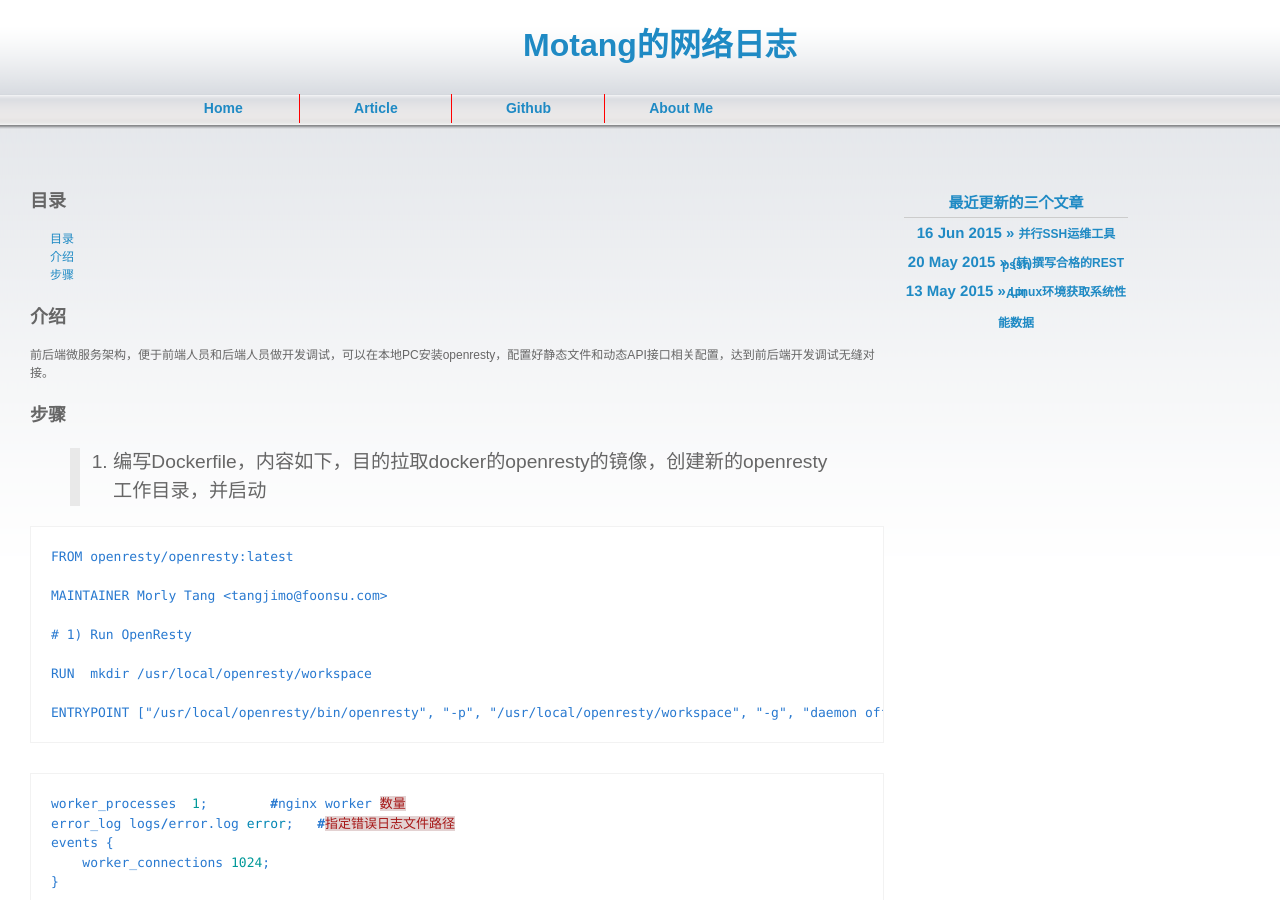
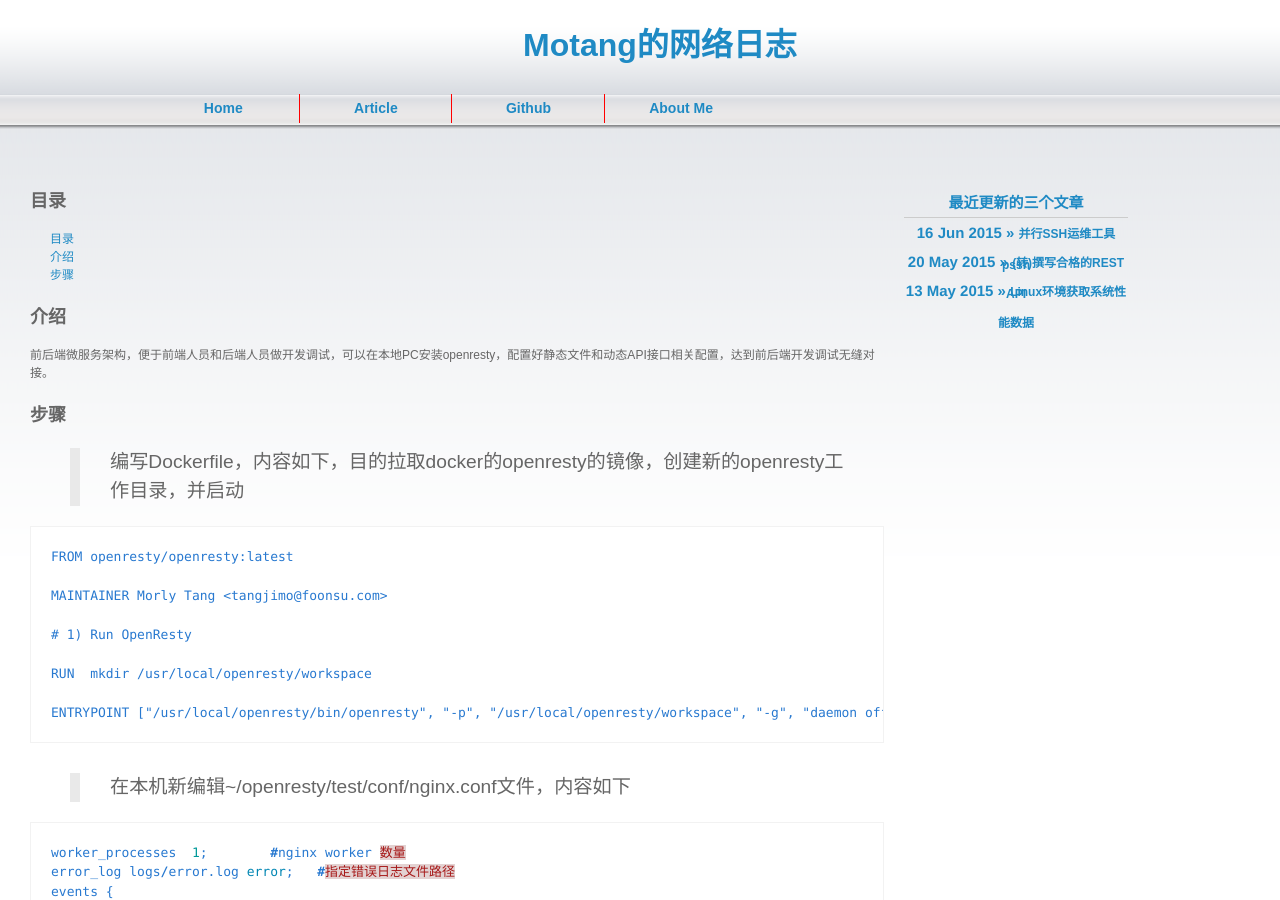
Before and after one commit to Motang/motang.github.io, a Jekyll site: the page built from _posts/2017-01-17-docker中定制openresty笔记.md, in a window 1280 px wide and 900 px high. Built offline with Jekyll 4.4.1, drawn with Linux system fonts in a browser that asks for light colours; part of the change alters nothing that is shown; some of the changed text lies outside the part shown.

Commit message:
修改格式

````diff
--- a/_posts/2017-01-17-docker中定制openresty笔记.md
+++ b/_posts/2017-01-17-docker中定制openresty笔记.md
@@ -16,7 +16,7 @@ share: true
 
 ## 步骤 ##
 
-> 1. 编写Dockerfile，内容如下，目的拉取docker的openresty的镜像，创建新的openresty工作目录，并启动
+> 编写Dockerfile，内容如下，目的拉取docker的openresty的镜像，创建新的openresty工作目录，并启动
 
     FROM openresty/openresty:latest
 
@@ -27,7 +27,8 @@ share: true
 	RUN  mkdir /usr/local/openresty/workspace
 
 	ENTRYPOINT ["/usr/local/openresty/bin/openresty", "-p", "/usr/local/openresty/workspace", "-g", "daemon off;"]
-> 2. 在本机新编辑~/openresty/test/conf/nginx.conf文件，内容如下
+
+> 在本机新编辑~/openresty/test/conf/nginx.conf文件，内容如下
 
 ```lua
 worker_processes  1;        #nginx worker 数量
@@ -78,12 +79,12 @@ http {
 }
 ```
 
-> 3. 进入Dockerfile文件所在的目录，执行下面的命令
+> 进入Dockerfile文件所在的目录，执行下面的命令
 
     docker build -t morly/myopenresty:1.0 -f Dockerfile .
 
-> 4. 执行运行下面
+> 执行运行下面
 
     docker run --name openresty-test -v /home/morly/openresty/test:/usr/local/openresty/workspace -p 80:80 -d morly/myopenresty:1.0
 
-> 5. 测试
+> 测试, http://localhost/kdzs/index.html  http://localhost/api/captcha/captchaImage
````
